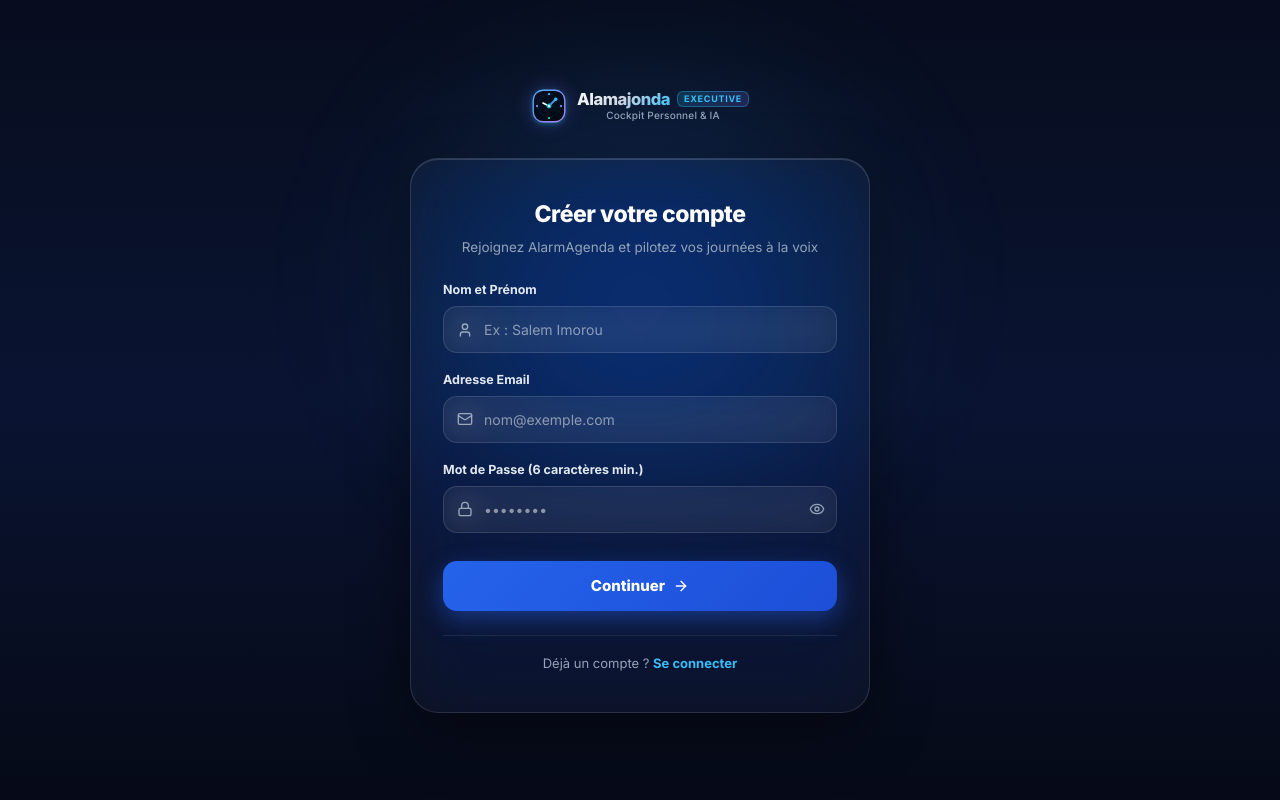
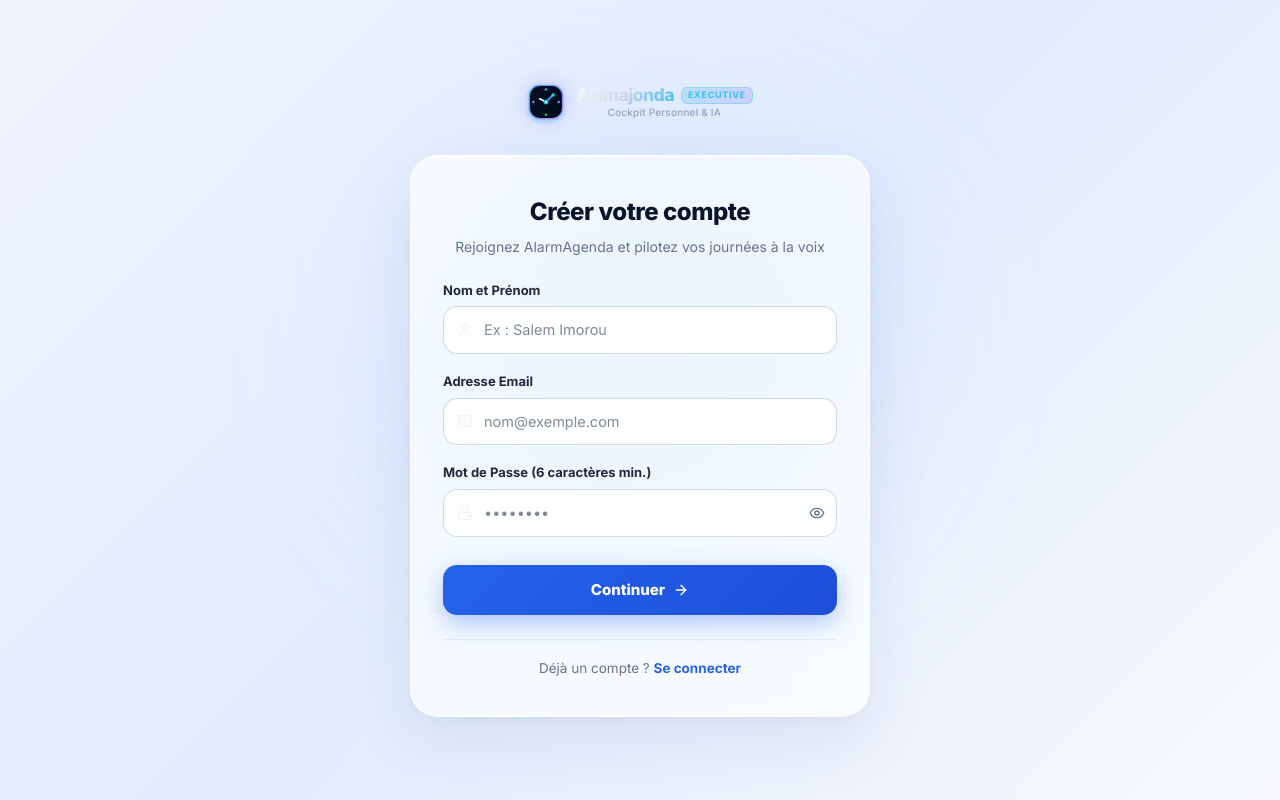
Before and after one commit to imorousalem8-sys/agenda, a Next.js app: page /register in a window 1280 px wide. Built offline with nearby package versions, Linux system fonts and the light colour scheme.

Commit message:
style: apply pure frosted white transparent glassmorphism to auth pages

```diff
--- a/app/register/page.tsx
+++ b/app/register/page.tsx
@@ -171,8 +171,8 @@ export default function RegisterPage() {
     <div
       style={{
         minHeight: "100vh",
-        background: "linear-gradient(180deg, #070d1e 0%, #0a1432 50%, #060a17 100%)",
-        color: "#ffffff",
+        background: "linear-gradient(135deg, #f0f4ff 0%, #e2ecfd 50%, #f8fafc 100%)",
+        color: "#09132b",
         fontFamily: "'Inter', system-ui, sans-serif",
         display: "flex",
         flexDirection: "column",
@@ -182,18 +182,18 @@ export default function RegisterPage() {
         position: "relative",
       }}
     >
-      {/* Background glow */}
+      {/* Background ambient halos */}
       <div
         style={{
           position: "absolute",
-          top: "10%",
+          top: "15%",
           left: "50%",
           transform: "translateX(-50%)",
-          width: "600px",
-          height: "400px",
+          width: "650px",
+          height: "450px",
           borderRadius: "50%",
-          background: "radial-gradient(circle, rgba(37, 99, 235, 0.25) 0%, rgba(56, 189, 248, 0.1) 50%, transparent 75%)",
-          filter: "blur(70px)",
+          background: "radial-gradient(circle, rgba(59, 130, 246, 0.18) 0%, rgba(147, 197, 253, 0.12) 50%, transparent 75%)",
+          filter: "blur(80px)",
           pointerEvents: "none",
           zIndex: 0,
         }}
@@ -202,31 +202,31 @@ export default function RegisterPage() {
       {/* Brand Header */}
       <div style={{ position: "relative", zIndex: 2, marginBottom: "28px", textAlign: "center" }}>
         <Link href="/" style={{ textDecoration: "none", display: "inline-block" }}>
-          <Logo size={36} showText={true} />
+          <Logo size={38} showText={true} />
         </Link>
       </div>
 
-      {/* Main Registration Card - Transparent Glassmorphism Style */}
+      {/* Main Registration Card - Pure Frosted White Glass Style */}
       <div
         style={{
           width: "100%",
           maxWidth: "460px",
-          background: "rgba(255, 255, 255, 0.03)",
-          backdropFilter: "blur(30px) saturate(160%)",
-          WebkitBackdropFilter: "blur(30px) saturate(160%)",
-          border: "1px solid rgba(255, 255, 255, 0.12)",
+          background: "rgba(255, 255, 255, 0.68)",
+          backdropFilter: "blur(32px) saturate(180%)",
+          WebkitBackdropFilter: "blur(32px) saturate(180%)",
+          border: "1px solid rgba(255, 255, 255, 0.85)",
           borderRadius: "28px",
-          boxShadow: "0 20px 60px rgba(0, 0, 0, 0.45), inset 0 1px 0 rgba(255, 255, 255, 0.15)",
+          boxShadow: "0 25px 65px rgba(30, 58, 138, 0.09), 0 4px 12px rgba(0, 0, 0, 0.03), inset 0 1px 0 rgba(255, 255, 255, 0.95)",
           padding: "38px 32px",
           position: "relative",
           zIndex: 2,
         }}
       >
         <div style={{ textAlign: "center", marginBottom: "24px" }}>
-          <h1 style={{ fontSize: "23px", fontWeight: "800", color: "#ffffff", letterSpacing: "-0.02em" }}>
+          <h1 style={{ fontSize: "24px", fontWeight: "800", color: "#09132b", letterSpacing: "-0.02em" }}>
             {otpStep ? "Vérification de sécurité" : "Créer votre compte"}
           </h1>
-          <p style={{ fontSize: "13.5px", color: "#94a3b8", marginTop: "6px" }}>
+          <p style={{ fontSize: "14px", color: "#64748b", marginTop: "6px" }}>
             {otpStep
               ? `Un code de confirmation a été envoyé à ${pendingRegData?.email}`
               : "Rejoignez AlarmAgenda et pilotez vos journées à la voix"}
@@ -238,13 +238,13 @@ export default function RegisterPage() {
             style={{
               padding: "12px 14px",
               borderRadius: "12px",
-              background: "rgba(239, 68, 68, 0.15)",
-              border: "1px solid rgba(239, 68, 68, 0.35)",
-              color: "#fca5a5",
+              background: "rgba(254, 242, 242, 0.9)",
+              border: "1px solid rgba(239, 68, 68, 0.3)",
+              color: "#b91c1c",
               fontSize: "13px",
               marginBottom: "18px",
               textAlign: "center",
-              fontWeight: "500",
+              fontWeight: "600",
             }}
           >
             {error}
@@ -256,13 +256,13 @@ export default function RegisterPage() {
             style={{
               padding: "12px 14px",
               borderRadius: "12px",
-              background: "rgba(16, 185, 129, 0.15)",
-              border: "1px solid rgba(16, 185, 129, 0.35)",
-              color: "#6ee7b7",
+              background: "rgba(236, 253, 245, 0.9)",
+              border: "1px solid rgba(16, 185, 129, 0.3)",
+              color: "#047857",
               fontSize: "13px",
               marginBottom: "18px",
               textAlign: "center",
-              fontWeight: "500",
+              fontWeight: "600",
             }}
           >
             {resendSuccess}
@@ -274,11 +274,11 @@ export default function RegisterPage() {
           <form onSubmit={handleSubmit(onSendOtp)} style={{ display: "flex", flexDirection: "column", gap: "18px" }}>
             {/* Full Name */}
             <div>
-              <label style={{ fontSize: "12.5px", fontWeight: "700", color: "#e2e8f0", display: "block", marginBottom: "6px" }}>
+              <label style={{ fontSize: "13px", fontWeight: "700", color: "#1e293b", display: "block", marginBottom: "6px" }}>
                 Nom et Prénom
               </label>
               <div style={{ position: "relative" }}>
-                <User size={16} style={{ position: "absolute", left: "14px", top: "50%", transform: "translateY(-50%)", color: "#94a3b8" }} />
+                <User size={16} style={{ position: "absolute", left: "14px", top: "50%", transform: "translateY(-50%)", color: "#64748b" }} />
                 <input
                   type="text"
                   placeholder="Ex : Salem Imorou"
@@ -287,25 +287,26 @@ export default function RegisterPage() {
                     width: "100%",
                     padding: "12px 14px 12px 40px",
                     borderRadius: "14px",
-                    background: "rgba(255, 255, 255, 0.05)",
+                    background: "rgba(255, 255, 255, 0.8)",
                     backdropFilter: "blur(12px)",
-                    border: errors.name ? "1.5px solid #ef4444" : "1px solid rgba(255, 255, 255, 0.12)",
-                    color: "#ffffff",
-                    fontSize: "14px",
+                    border: errors.name ? "1.5px solid #ef4444" : "1px solid rgba(203, 213, 225, 0.85)",
+                    color: "#09132b",
+                    fontSize: "14.5px",
                     outline: "none",
+                    boxShadow: "inset 0 1px 2px rgba(0,0,0,0.02)",
                   }}
                 />
               </div>
-              {errors.name && <p style={{ fontSize: "11.5px", color: "#f87171", marginTop: "4px" }}>{errors.name.message}</p>}
+              {errors.name && <p style={{ fontSize: "12px", color: "#dc2626", marginTop: "4px", fontWeight: "500" }}>{errors.name.message}</p>}
             </div>
 
             {/* Email */}
             <div>
-              <label style={{ fontSize: "12.5px", fontWeight: "700", color: "#e2e8f0", display: "block", marginBottom: "6px" }}>
+              <label style={{ fontSize: "13px", fontWeight: "700", color: "#1e293b", display: "block", marginBottom: "6px" }}>
                 Adresse Email
               </label>
               <div style={{ position: "relative" }}>
-                <Mail size={16} style={{ position: "absolute", left: "14px", top: "50%", transform: "translateY(-50%)", color: "#94a3b8" }} />
+                <Mail size={16} style={{ position: "absolute", left: "14px", top: "50%", transform: "translateY(-50%)", color: "#64748b" }} />
                 <input
                   type="email"
                   placeholder="nom@exemple.com"
@@ -314,25 +315,26 @@ export default function RegisterPage() {
                     width: "100%",
                     padding: "12px 14px 12px 40px",
                     borderRadius: "14px",
-                    background: "rgba(255, 255, 255, 0.05)",
+                    background: "rgba(255, 255, 255, 0.8)",
                     backdropFilter: "blur(12px)",
-                    border: errors.email ? "1.5px solid #ef4444" : "1px solid rgba(255, 255, 255, 0.12)",
-                    color: "#ffffff",
-                    fontSize: "14px",
+                    border: errors.email ? "1.5px solid #ef4444" : "1px solid rgba(203, 213, 225, 0.85)",
+                    color: "#09132b",
+                    fontSize: "14.5px",
                     outline: "none",
+                    boxShadow: "inset 0 1px 2px rgba(0,0,0,0.02)",
                   }}
                 />
               </div>
-              {errors.email && <p style={{ fontSize: "11.5px", color: "#f87171", marginTop: "4px" }}>{errors.email.message}</p>}
+              {errors.email && <p style={{ fontSize: "12px", color: "#dc2626", marginTop: "4px", fontWeight: "500" }}>{errors.email.message}</p>}
             </div>
 
             {/* Password */}
             <div>
-              <label style={{ fontSize: "12.5px", fontWeight: "700", color: "#e2e8f0", display: "block", marginBottom: "6px" }}>
+              <label style={{ fontSize: "13px", fontWeight: "700", color: "#1e293b", display: "block", marginBottom: "6px" }}>
                 Mot de Passe (6 caractères min.)
               </label>
               <div style={{ position: "relative" }}>
-                <Lock size={16} style={{ position: "absolute", left: "14px", top: "50%", transform: "translateY(-50%)", color: "#94a3b8" }} />
+                <Lock size={16} style={{ position: "absolute", left: "14px", top: "50%", transform: "translateY(-50%)", color: "#64748b" }} />
                 <input
                   type={showPassword ? "text" : "password"}
                   placeholder="••••••••"
@@ -341,12 +343,13 @@ export default function RegisterPage() {
                     width: "100%",
                     padding: "12px 40px 12px 40px",
                     borderRadius: "14px",
-                    background: "rgba(255, 255, 255, 0.05)",
+                    background: "rgba(255, 255, 255, 0.8)",
                     backdropFilter: "blur(12px)",
-                    border: errors.password ? "1.5px solid #ef4444" : "1px solid rgba(255, 255, 255, 0.12)",
-                    color: "#ffffff",
-                    fontSize: "14px",
+                    border: errors.password ? "1.5px solid #ef4444" : "1px solid rgba(203, 213, 225, 0.85)",
+                    color: "#09132b",
+                    fontSize: "14.5px",
                     outline: "none",
+                    boxShadow: "inset 0 1px 2px rgba(0,0,0,0.02)",
                   }}
                 />
                 <button
@@ -359,14 +362,14 @@ export default function RegisterPage() {
                     transform: "translateY(-50%)",
                     background: "transparent",
                     border: "none",
-                    color: "#94a3b8",
+                    color: "#64748b",
                     cursor: "pointer",
                   }}
                 >
                   {showPassword ? <EyeOff size={16} /> : <Eye size={16} />}
                 </button>
               </div>
-              {errors.password && <p style={{ fontSize: "11.5px", color: "#f87171", marginTop: "4px" }}>{errors.password.message}</p>}
+              {errors.password && <p style={{ fontSize: "12px", color: "#dc2626", marginTop: "4px", fontWeight: "500" }}>{errors.password.message}</p>}
             </div>
 
             <button
@@ -377,7 +380,7 @@ export default function RegisterPage() {
                 padding: "14px",
                 borderRadius: "14px",
                 background: "linear-gradient(135deg, #2563eb 0%, #1d4ed8 100%)",
-                boxShadow: "0 8px 25px rgba(37, 99, 235, 0.45)",
+                boxShadow: "0 8px 25px rgba(37, 99, 235, 0.35)",
                 color: "#ffffff",
                 fontWeight: "800",
                 fontSize: "15px",
@@ -398,11 +401,11 @@ export default function RegisterPage() {
           /* Step 2: OTP Verification */
           <form onSubmit={onVerifyOtp} style={{ display: "flex", flexDirection: "column", gap: "16px" }}>
             <div>
-              <label style={{ fontSize: "12.5px", fontWeight: "700", color: "#e2e8f0", display: "block", marginBottom: "6px" }}>
+              <label style={{ fontSize: "13px", fontWeight: "700", color: "#1e293b", display: "block", marginBottom: "6px" }}>
                 Code de validation à 6 chiffres
               </label>
               <div style={{ position: "relative" }}>
-                <KeyRound size={16} style={{ position: "absolute", left: "14px", top: "50%", transform: "translateY(-50%)", color: "#94a3b8" }} />
+                <KeyRound size={16} style={{ position: "absolute", left: "14px", top: "50%", transform: "translateY(-50%)", color: "#64748b" }} />
                 <input
                   type="text"
                   maxLength={6}
@@ -414,11 +417,11 @@ export default function RegisterPage() {
                     width: "100%",
                     padding: "13px 14px 13px 40px",
                     borderRadius: "14px",
-                    background: "rgba(255, 255, 255, 0.05)",
+                    background: "rgba(255, 255, 255, 0.9)",
                     backdropFilter: "blur(12px)",
-                    border: "1.5px solid #38bdf8",
-                    color: "#ffffff",
-                    fontSize: "20px",
+                    border: "2px solid #2563eb",
+                    color: "#09132b",
+                    fontSize: "22px",
                     letterSpacing: "0.25em",
                     fontWeight: "800",
                     outline: "none",
@@ -436,7 +439,7 @@ export default function RegisterPage() {
                 padding: "14px",
                 borderRadius: "14px",
                 background: "linear-gradient(135deg, #2563eb 0%, #1d4ed8 100%)",
-                boxShadow: "0 8px 25px rgba(37, 99, 235, 0.45)",
+                boxShadow: "0 8px 25px rgba(37, 99, 235, 0.35)",
                 color: "#ffffff",
                 fontWeight: "800",
                 fontSize: "15px",
@@ -456,7 +459,7 @@ export default function RegisterPage() {
               <button
                 type="button"
                 onClick={() => setOtpStep(false)}
-                style={{ background: "transparent", border: "none", color: "#94a3b8", fontSize: "12.5px", cursor: "pointer" }}
+                style={{ background: "transparent", border: "none", color: "#64748b", fontSize: "13px", cursor: "pointer", fontWeight: "600" }}
               >
                 Modifier mes informations
               </button>
@@ -468,8 +471,8 @@ export default function RegisterPage() {
                 style={{
                   background: "transparent",
                   border: "none",
-                  color: resendCooldown > 0 ? "#64748b" : "#38bdf8",
-                  fontSize: "12.5px",
+                  color: resendCooldown > 0 ? "#94a3b8" : "#2563eb",
+                  fontSize: "13px",
                   fontWeight: "700",
                   cursor: resendCooldown > 0 ? "default" : "pointer",
                 }}
@@ -481,10 +484,10 @@ export default function RegisterPage() {
         )}
 
         {/* Footer link to Login */}
-        <div style={{ marginTop: "24px", paddingTop: "18px", borderTop: "1px solid rgba(255, 255, 255, 0.08)", textAlign: "center" }}>
-          <p style={{ fontSize: "13px", color: "#94a3b8", margin: 0 }}>
+        <div style={{ marginTop: "24px", paddingTop: "18px", borderTop: "1px solid rgba(226, 232, 240, 0.8)", textAlign: "center" }}>
+          <p style={{ fontSize: "13.5px", color: "#64748b", margin: 0 }}>
             Déjà un compte ?{" "}
-            <Link href="/login" style={{ color: "#38bdf8", fontWeight: "700", textDecoration: "none" }}>
+            <Link href="/login" style={{ color: "#2563eb", fontWeight: "700", textDecoration: "none" }}>
               Se connecter
             </Link>
           </p>
```
Also changed, not shown: app/login/page.tsx (+77 -72 lines).
